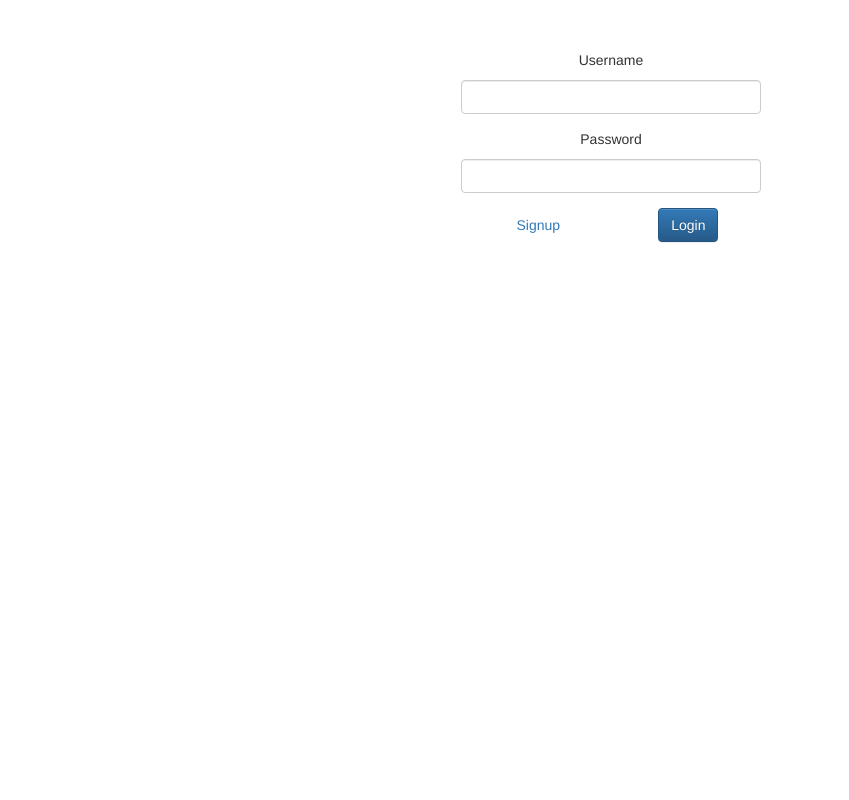
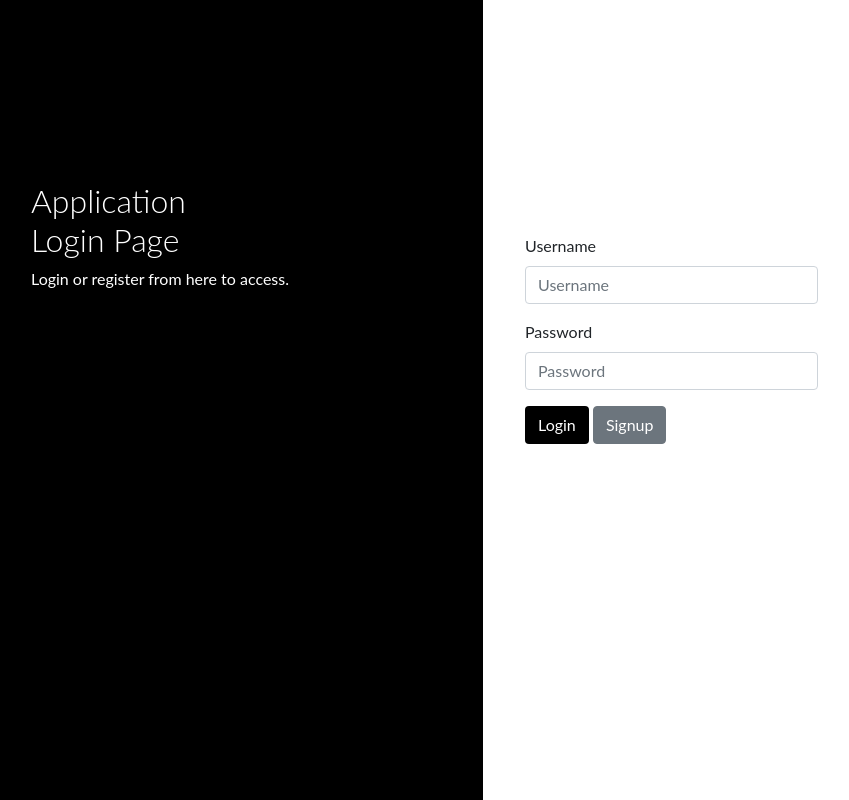
Before and after one commit to sifatjahan/CSE299-NSU-JOBS, a Django app: page /login/ in a window 1280 px wide. Shown: the whole page, without its empty margins (29-878 px from the left). Run offline with Django 3.2, Linux system fonts and the light colour scheme; parts of the project's set-up code (start-up, migrations or seed data) failed here and were passed over; some libraries are stand-ins or nearby versions.

Commit message:
Login Page Enhancement

```diff
--- a/webapp/forms.py
+++ b/webapp/forms.py
@@ -1,4 +1,5 @@
-from django.db import forms
+from django import forms
+
 
 class AddStudent(forms.Form):
     std_email = forms.EmailField()
@@ -20,7 +21,8 @@ class AddStudent(forms.Form):
     skills = forms.CharField(max_length=2048)
     experience = forms.CharField(max_length=2048)
     awards = forms.CharField(max_length=2048)
-    picture = forms.ImageField(upload_to='pp/')
+    # picture = forms.ImageField(upload_to='pp/')
+
 
 class Company(forms.Form):
     com_email = forms.EmailField()
--- a/webapp/models.py
+++ b/webapp/models.py
@@ -4,6 +4,8 @@ from django.db.models.signals import post_save
 from django.dispatch import receiver
 
 # Create your models here.
+
+
 class Student(models.Model):
     user = models.OneToOneField(User, on_delete=models.CASCADE)
     std_email = models.EmailField()
@@ -36,6 +38,7 @@ class Student(models.Model):
     def save_student(sender, instance, **kwargs):
         instance.student.save()
 
+
 class Company(models.Model):
     user = models.OneToOneField(User, on_delete=models.CASCADE)
     com_email = models.EmailField()
--- a/webapp/templates/auth/login.html
+++ b/webapp/templates/auth/login.html
@@ -1,26 +1,112 @@
 {% extends 'base.html' %}
 {% load widget_tweaks %}
 
+{% block head %}
+<style>
+    body {
+        font-family: "Lato", sans-serif;
+    }
+
+    .main-head {
+        height: 150px;
+        background: #FFF;
+
+    }
+
+    .sidenav {
+        height: 100%;
+        background-color: #000;
+        overflow-x: hidden;
+        padding-top: 20px;
+    }
+
+
+    .main {
+        padding: 0px 10px;
+    }
+
+    @media screen and (max-height: 450px) {
+        .sidenav {
+            padding-top: 15px;
+        }
+    }
+
+    @media screen and (max-width: 450px) {
+        .login-form {
+            margin-top: 10%;
+        }
+
+        .register-form {
+            margin-top: 10%;
+        }
+    }
+
+    @media screen and (min-width: 768px) {
+        .main {
+            margin-left: 40%;
+        }
+
+        .sidenav {
+            width: 40%;
+            position: fixed;
+            z-index: 1;
+            top: 0;
+            left: 0;
+        }
+
+        .login-form {
+            margin-top: 80%;
+        }
+
+        .register-form {
+            margin-top: 20%;
+        }
+    }
+
+    .login-main-text {
+        margin-top: 20%;
+        padding: 60px;
+        color: #fff;
+    }
+
+    .login-main-text h2 {
+        font-weight: 300;
+    }
+
+    .btn-black {
+        background-color: #000 !important;
+        color: #fff;
+    }
+</style>
+{% endblock %}
+
+
 {% block content %}
 
-<form method="post" action="{% url 'webapp:login' %}" style="display: flex; align-items: center; flex-direction: column; margin: 50px 20px">
+<div class="sidenav">
+    <div class="login-main-text">
+        <h2>Application<br> Login Page</h2>
+        <p>Login or register from here to access.</p>
+    </div>
+</div>
+<div class="main">
+    <div class="col-md-6 col-sm-12">
+        <div class="login-form">
+            <form method="post" action="{% url 'webapp:login' %}">
 
                 {% csrf_token %}
 
-    <div class="form-group" style=" min-width: 300px;">
-        <p style="text-align: center">Username</p>
-        <input class="form-control" type="text" name="username" id="username">
+                <div class="form-group">
+                    <label>Username</label>
+                    <input type="text" class="form-control" placeholder="Username" name="username" id="username">
                 </div>
-    <div class="form-group" style=" min-width: 300px;">
-        <p style="text-align: center">Password</p>
-        <input class="form-control" type="password" name="password" id="password">
+                <div class="form-group">
+                    <label>Password</label>
+                    <input type="password" class="form-control" placeholder="Password" name="password" id="password">
                 </div>
-
-    <div class="form-group" style="justify-content: space-around; min-width: 300px;
-          display: flex; flex-direction: row">
-        <a class="btn btn-light" href="/admin/">Signup</a>
-        <input type="submit" class="btn btn-primary" value="Login">
-    </div>
+                <button type="submit" class="btn btn-black">Login</button>
+                <button type="submit" class="btn btn-secondary"><a style="color: white"
+                        href="{% url 'webapp:signup'%}">Signup</a></button>
 
                 <input type="hidden" name="next" value="{{ next }}">
 
@@ -28,5 +114,8 @@
                     {{error}}<br>
                 </p>
             </form>
+        </div>
+    </div>
+</div>
 
 {% endblock %}
--- a/webapp/templates/base.html
+++ b/webapp/templates/base.html
@@ -1,13 +1,19 @@
 <!DOCTYPE html>
 
 <html lang="en">
+
 <head>
-        <link rel="stylesheet" href="//maxcdn.bootstrapcdn.com/bootstrap/3.2.0/css/bootstrap.min.css">
-        <link rel="stylesheet" href="//maxcdn.bootstrapcdn.com/bootstrap/3.2.0/css/bootstrap-theme.min.css">
+    <link href="//maxcdn.bootstrapcdn.com/bootstrap/4.0.0/css/bootstrap.min.css" rel="stylesheet" id="bootstrap-css">
+    <script src="//maxcdn.bootstrapcdn.com/bootstrap/4.0.0/js/bootstrap.min.js"></script>
+    <script src="//code.jquery.com/jquery-1.11.1.min.js"></script>
+
+    {% block head %}
+    {% endblock %}
 </head>
+
 <body>
 
-{% block body %}
+    {% block body %}
 
     <div class="container">
         {% block content %}
@@ -15,7 +21,8 @@
         {% endblock %}
     </div>
 
-{% endblock %}
+    {% endblock %}
 
 </body>
+
 </html>
--- a/webapp/templates/home.html
+++ b/webapp/templates/home.html
@@ -2,7 +2,7 @@
 
 {% block content %}
 
-    <h1> Welcome to NSU Jobs</h1>
+    <h1> Welcome to NSU Jobs, {{ user }}</h1>
 
     <h2><a href="{% url 'webapp:login' %}">Login</a></h2>
     <h2><a href="{% url 'webapp:signup' %}">Signup</a></h2>
--- a/webapp/views.py
+++ b/webapp/views.py
@@ -3,11 +3,11 @@ from django.contrib.auth import authenticate, login, logout
 from django.contrib.auth.forms import UserCreationForm
 from django.contrib import messages
 from django.contrib.auth.models import User
-
 from .models import *
 from .forms import *
 
 # Login
+
 
 def user_login(request):
     context = {}
@@ -32,6 +32,7 @@ def user_login(request):
 
 # Signup
 
+
 def user_signup(request):
     if request.method == 'POST':
         form = UserCreationForm(request.POST)
@@ -48,15 +49,19 @@ def user_signup(request):
 
 # Logout
 
+
 def user_logout(request):
     messages.success(request, "You have been logged out!")
     logout(request)
     return redirect('webapp:login')
 
+
 def home(request):
-    return render(request, 'home.html')
+    user = request.user
+    return render(request, 'home.html', {'user': user})
 
 # Show Student Profile
+
 
 def student_profile(request, userID):
     user = User.objects.get(username=userID)
@@ -65,10 +70,12 @@ def student_profile(request, userID):
 
 # Add/Edit Student Profile
 
+
 def cv(request):
     pass
 
 # Show Company Profile
+
 
 def company_profile(request, userID):
     user = User.objects.get(username=userID)
@@ -77,23 +84,29 @@ def company_profile(request, userID):
 
 # Show Job request
 
+
 def view_job(request, ID):
     return render(request, 'jobs/view.html', {})
 
 # List Job request
+
+
 def list_all_jobs(request):
     jobs = []
     return jobs
+
 
 def show_jobs(request, list):
     return render(request, 'jobs/list.html', {})
 
 # Add Job requests
 
+
 def add_job(request):
     return render(request, 'jobs/add.html', {})
 
 # Search Job requests
+
 
 def search_job(request):
     jobs = []
@@ -101,5 +114,6 @@ def search_job(request):
 
 # Search Student's Skill
 
+
 def search_skill(request):
     pass
```
Also changed, not shown: requirements.txt (+16 -1 lines), 1 other file. Lines whose indentation alone changed are shown as unchanged.
